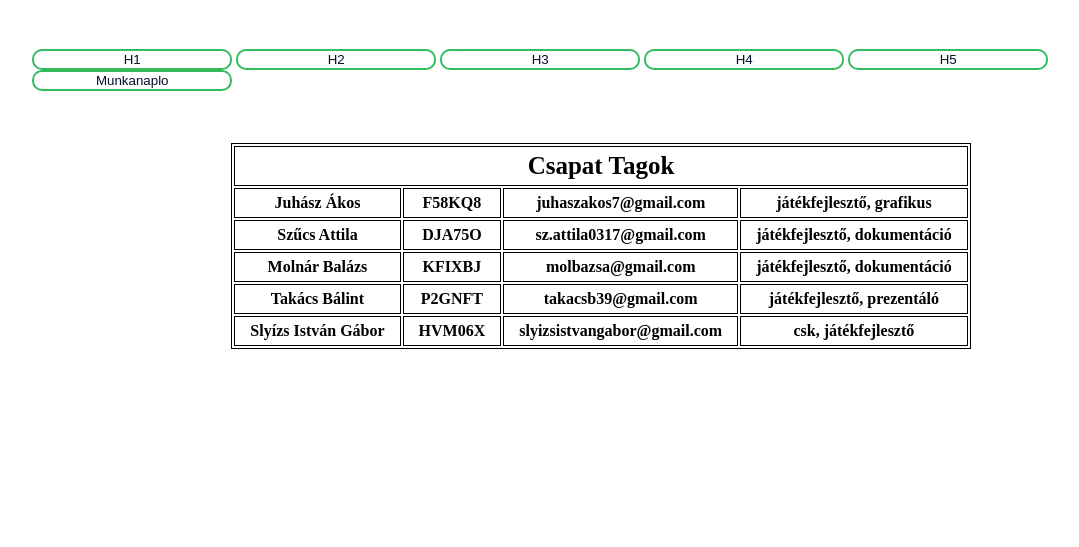
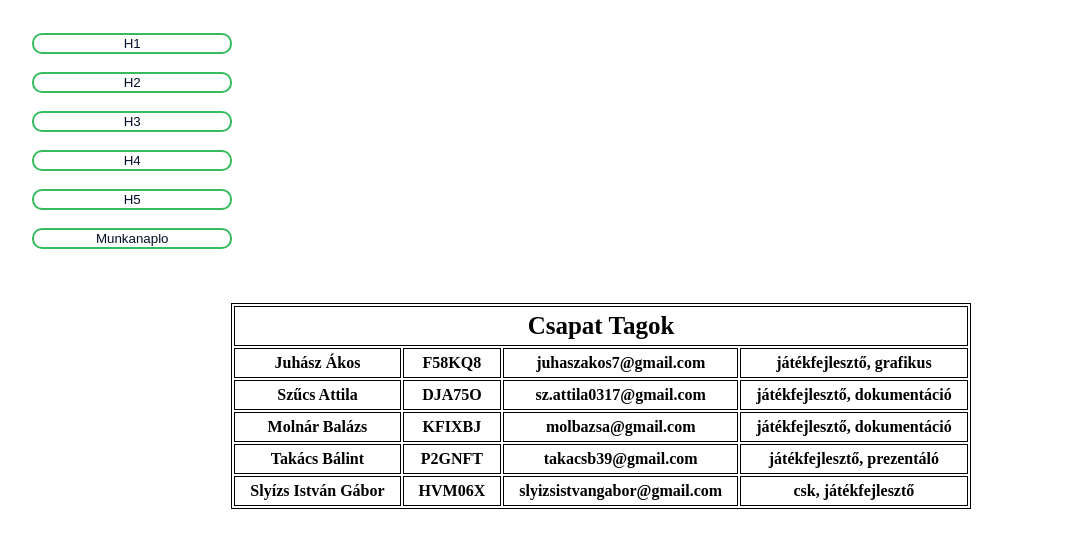
Before and after one commit to Sz-Attila03/Sz-Attila03.github.io, a plain HTML site: page index.html in a window 1280 px wide. Shown: the part 55-602 px from the top of the page, without its empty margins (39-1118 px from the left). Drawn offline with Linux system fonts and the light colour scheme.

Commit message:
Update index.html

```diff
--- a/index.html
+++ b/index.html
@@ -16,16 +16,15 @@
 
                 <br><br>
 
-                <p class="align_p">
                 <form>
-                    <button formaction="h1.html"> H1 </button>
-                    <button formaction=""> H2 </button>
-                    <button formaction=""> H3 </button>
-                    <button formaction=""> H4 </button>
-                    <button formaction=""> H5 </button>
-                    <button formaction=""> Munkanaplo </button>
+                    <button formaction="h1.html"> H1 </button> <br><br>
+                    <button formaction=""> H2 </button> <br><br>
+                    <button formaction=""> H3 </button> <br><br>
+                    <button formaction=""> H4 </button> <br><br>
+                    <button formaction=""> H5 </button> <br><br>
+                    <button formaction=""> Munkanaplo </button> <br><br>
                 </form>
-                </p>
+
                 <br><br>
 
                 <table>
```
